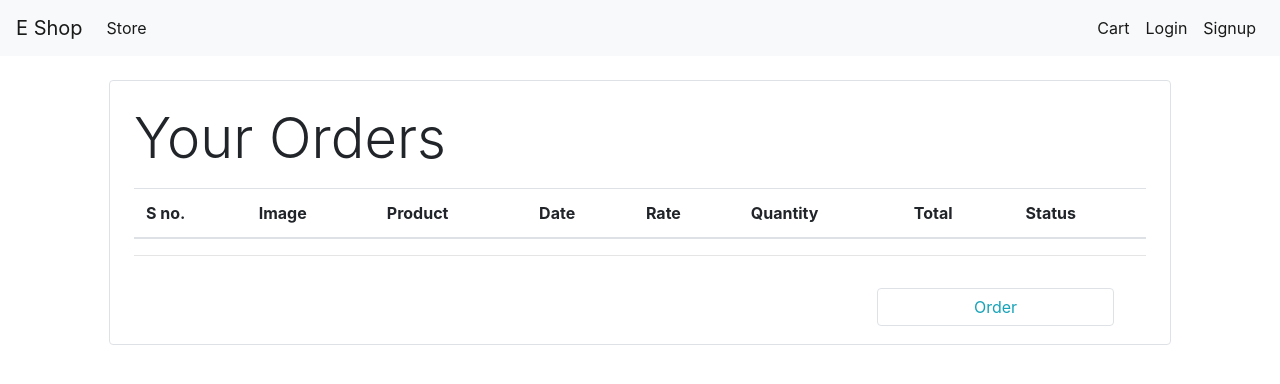
After one commit to ayushkr07/eshop, a Django app: page /order in a window 1280 px wide. The commit adds this page. Shown: the top 384 px of the page. Run offline with Django 3.2, Linux system fonts and the light colour scheme; data comes from the database, SQL or seed files in the repository; both versions use the stored data as it was after the commit; lists and menus that the app fills with data are empty; some libraries are stand-ins or nearby versions.

Commit message:
Listing order in html

```diff
--- a/store/models/orders.py
+++ b/store/models/orders.py
@@ -13,5 +13,10 @@ class Order(models.Model):
     phone = models.CharField(max_length=50,default='',blank=True)
     date = models.DateField(default=datetime.today)
 
+
     def place_order(self):
         self.save()
+
+    @staticmethod
+    def get_order_by_customer(customer):
+        return Order.objects.filter(customer=customer)
--- a/store/templates/base.html
+++ b/store/templates/base.html
@@ -41,7 +41,7 @@
         </li>
         {% else %}
         <li class="nav-item active">
-            <a class="nav-link" href="#">Order<span class="sr-only">(current)</span></a>
+            <a class="nav-link" href="{% url 'order' %}">Order<span class="sr-only">(current)</span></a>
         </li>
         <li class="nav-item active">
             <a class="nav-link" href="{% url 'logout' %}">Logout<span class="sr-only">(current)</span></a>
--- /dev/null
+++ b/store/templates/order.html
@@ -0,0 +1,46 @@
+{% extends 'base.html' %}
+{% load cart %}
+{% load custom %}
+
+{% block content %}
+<div class="container">
+    <div class="border rounded p-4 m-4">
+        <p class="display-4">Your Orders</p>
+        <table class="table">
+            <thead>
+                <tr>
+                    <th>S no.</th>
+                    <th>Image</th>
+                    <th>Product</th>
+                    <th>Date</th>
+                    <th>Rate</th>
+                    <th>Quantity</th>
+                    <th>Total</th>
+                    <th>Status</th>
+                </tr>
+            </thead>
+            <tbody>
+                {% for order in orders %}
+                <tr>
+
+                    <td>{{forloop.counter}}</td>
+                    <td><img style="height: 80px;" class="rounded-circle" src="{{order.product.image.url}}" alt=""></td>
+                    <td>{{order.product.name}}</td>
+                    <td>{{order.date}}</td>
+                    <td>{{order.price|currency}}</td>
+                    <td>{{order.quantity}}</td>
+                    <td>{{order.quantity|multiply:order.price|currency}}</td>
+                    <td>{{order.status|default:'pending'}}</td>
+                </tr>
+                {% endfor %}
+            </tbody>
+
+        </table>
+        <hr>
+        <div class="m-3 p-3">
+            <a href="#" data-toggle="modal" data-target="#exampleModal" class="btn btn-outline-info border ronded col-lg-3 float-right">Order</a>
+        </div>
+    </div>
+</div>
+
+{% endblock %}
--- a/store/templates/orders/order.html
+++ /dev/null
@@ -1,6 +0,0 @@
-{% extends 'base.html' %}
-
-{% block content %}
-<h1>ORDER PAGE</h1>
-
-{% endblock %}
--- a/store/templatetags/custom.py
+++ b/store/templatetags/custom.py
@@ -5,3 +5,7 @@ register = template.Library()
 @register.filter(name='currency')
 def currency(number):
     return '₹'+str(number)
+
+@register.filter(name='multiply')
+def multiply(num1,num2):
+    return num1*num2
--- a/store/urls.py
+++ b/store/urls.py
@@ -7,5 +7,6 @@ urlpatterns = [
     path('login',Login.as_view(),name='login'),
     path('cart',Cart.as_view(),name='cart'),
     path('check-out',Checkout.as_view(),name='checkout'),
+    path('order', OrderView.as_view(), name='order'),
     path('logout',logout,name='logout'),
 ]
--- a/store/views.py
+++ b/store/views.py
@@ -159,12 +159,18 @@ class Checkout(View):
         print(address,phone,customer,cart,products)
 
         for product in products:
-            order = Order(product=product,
-                          customer=Customer(id=customer),
-                          quantity=cart.get(str(product.id)),
-                          price=product.price,
-                          address=address,
-                          phone=phone)
+            order = OrderView(product=product,
+                              customer=Customer(id=customer),
+                              quantity=cart.get(str(product.id)),
+                              price=product.price,
+                              address=address,
+                              phone=phone)
             order.place_order()
             request.session['cart']={}
         return redirect('cart')
+
+class OrderView(View):
+    def get(self,request):
+        customer = request.session.get('customer')
+        orders = Order.get_order_by_customer(customer)
+        return render(request,'order.html',{'orders' : orders})
```
Also changed, not shown: db.sqlite3.
